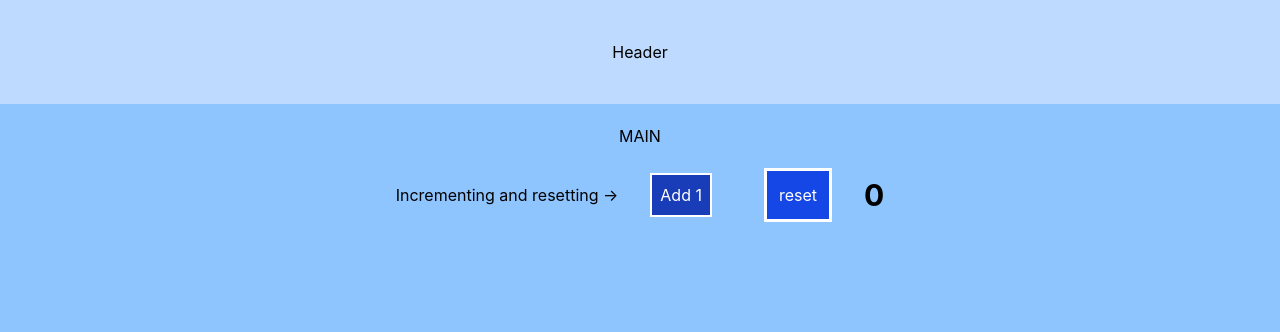
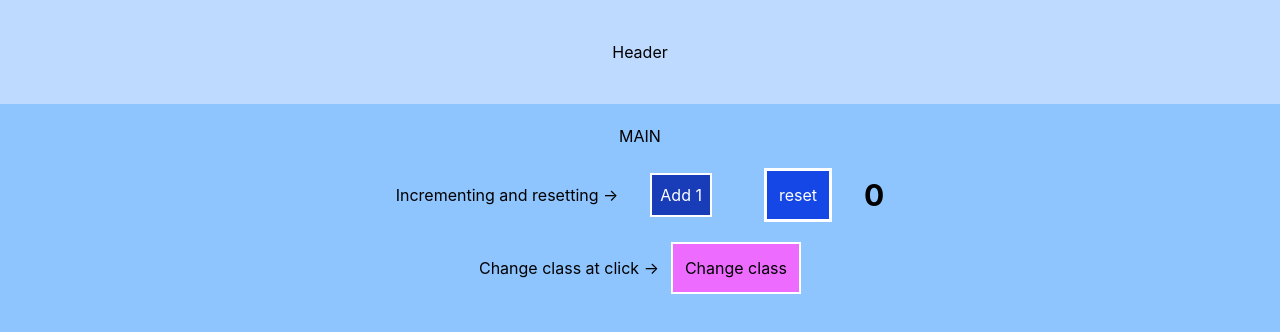
Before and after one commit to gianlucadecampo/react-binding, a React (Vite) app: page / in a window 1280 px wide. Shown: the top 332 px of the page. Built offline with nearby package versions, Linux system fonts and the light colour scheme.

Commit message:
implement ButtonClass

```diff
--- a/src/components/layout/Main.jsx
+++ b/src/components/layout/Main.jsx
@@ -1,10 +1,12 @@
 import Button from '../ui/Button'
+import ButtonClass from '../ui/ButtonClass'
 
 export default function Main() {
   return (
 
     <section className="bg-blue-300 min-h-screen p-5 text-center">MAIN
       <Button />
+      <ButtonClass />
     </section>
   )
 }
--- /dev/null
+++ b/src/components/ui/ButtonClass.jsx
@@ -0,0 +1,14 @@
+import { useState } from "react"
+
+export default function ButtonClass() {
+    const [count, setCount] = useState(false);
+    function changeStyle() {
+        setCount(!count);
+    }
+    return (
+        <div className="flex justify-center place-items-center">
+            <p>Change class at click {'->'}</p>
+            <button onClick={changeStyle} className={`p-3 ml-3 border-2 ${count ? 'bg-amber-400 border-black' : 'bg-fuchsia-400 border-white'}`}>Change class</button>
+        </div>
+    )
+}
```
